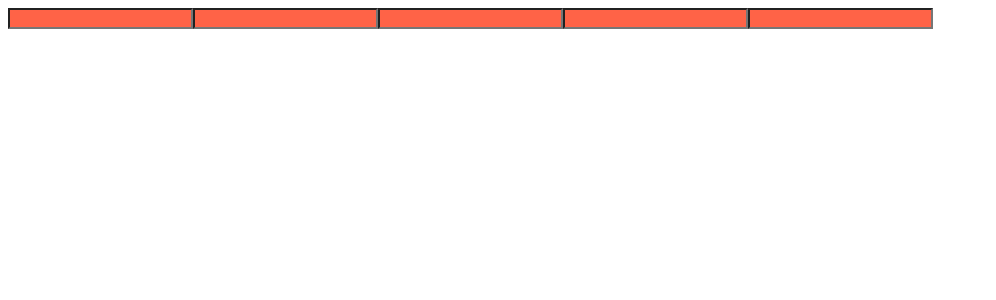
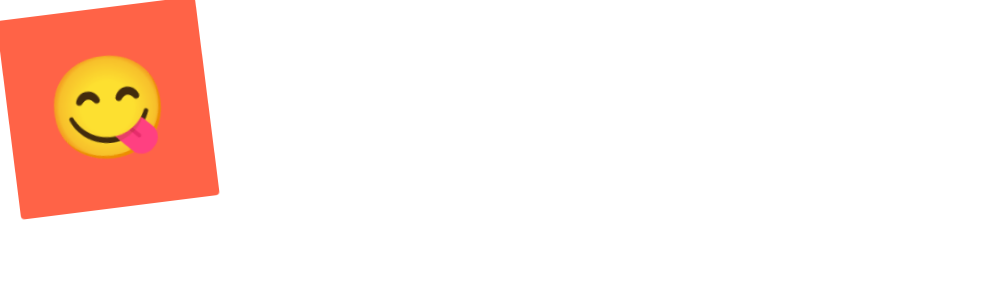
Before and after one commit to NewTurn2017/REACT-MASTER, a React (Create React App) app: page / in a window 1280 px wide. Shown: the top 300 px of the page, without its empty margins (0-996 px from the left). Built offline with nearby package versions, Linux system fonts and the light colour scheme.

Commit message:
23-01-02: styled extending Animation and Selectors

```diff
--- a/src/App.js
+++ b/src/App.js
@@ -1,21 +1,50 @@
-import styled from 'styled-components'
+import styled, { keyframes } from 'styled-components'
 
-const Father = styled.div`
+const Wrapper = styled.div`
   display: flex;
 `
-const Input = styled.input.attrs({ required: true })`
+
+const rotationAnimation = keyframes`
+0% {
+  transform: rotate(0deg);
+  border-radius: 0px;
+
+}
+50% {
+  border-radius: 100px;
+  }
+100%{
+    transform: rotate(360deg);
+    border-radius: 0px;
+  }
+  `
+
+const Box = styled.div`
+  height: 200px;
+  width: 200px;
   background-color: tomato;
+  display: flex;
+  justify-content: center;
+  align-items: center;
+  animation: ${rotationAnimation} 1s linear infinite;
+  span {
+    font-size: 100px;
+    &:hover {
+      font-size: 200px;
+    }
+    &:active {
+      opacity: 0;
+    }
+  }
 `
 
 function App() {
   return (
-    <Father>
-      <Input />
-      <Input />
-      <Input />
-      <Input />
-      <Input />
-    </Father>
+    <Wrapper>
+      <Box>
+        <span>😋</span>
+      </Box>
+    </Wrapper>
   )
 }
 
```
